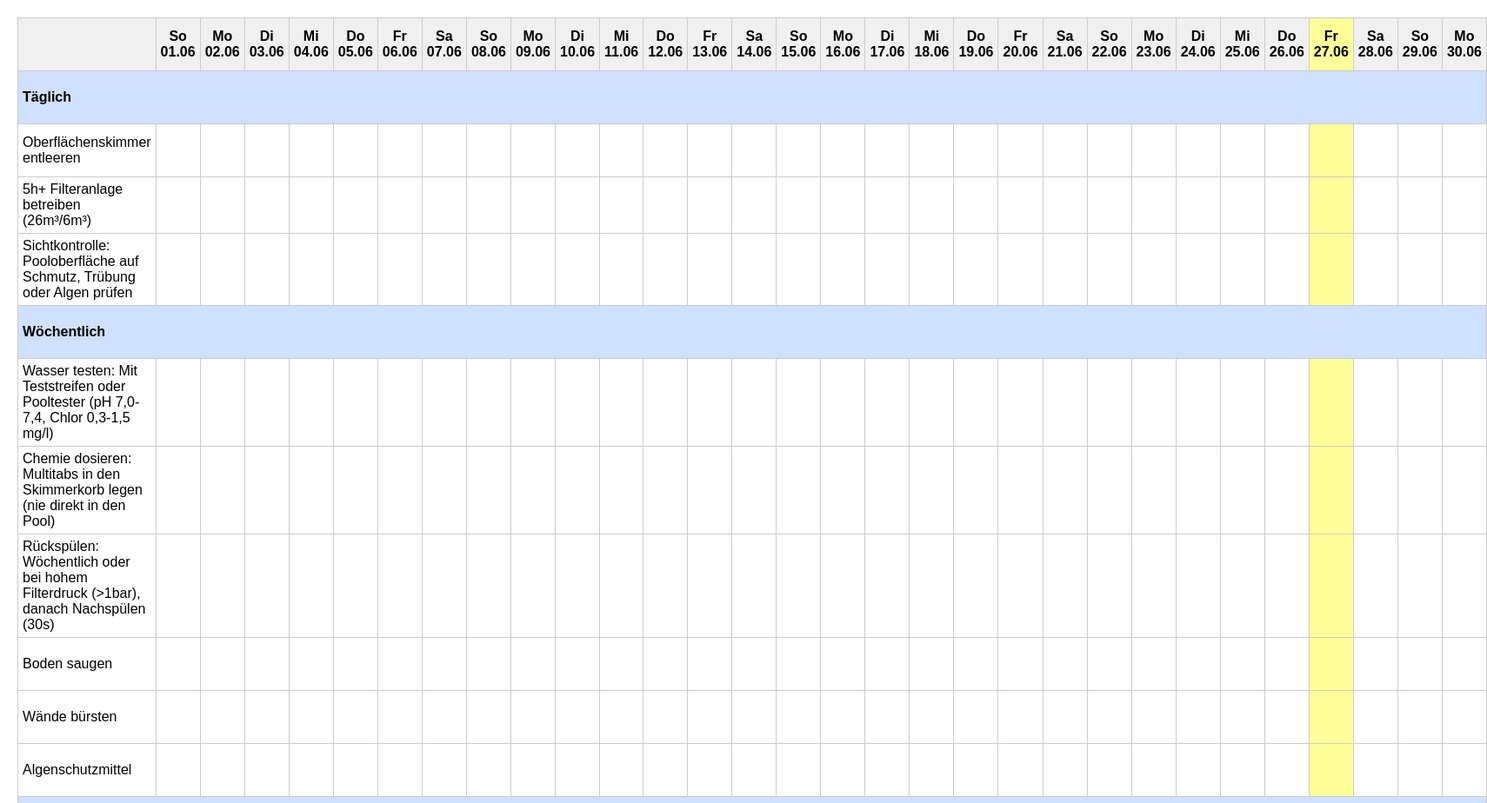
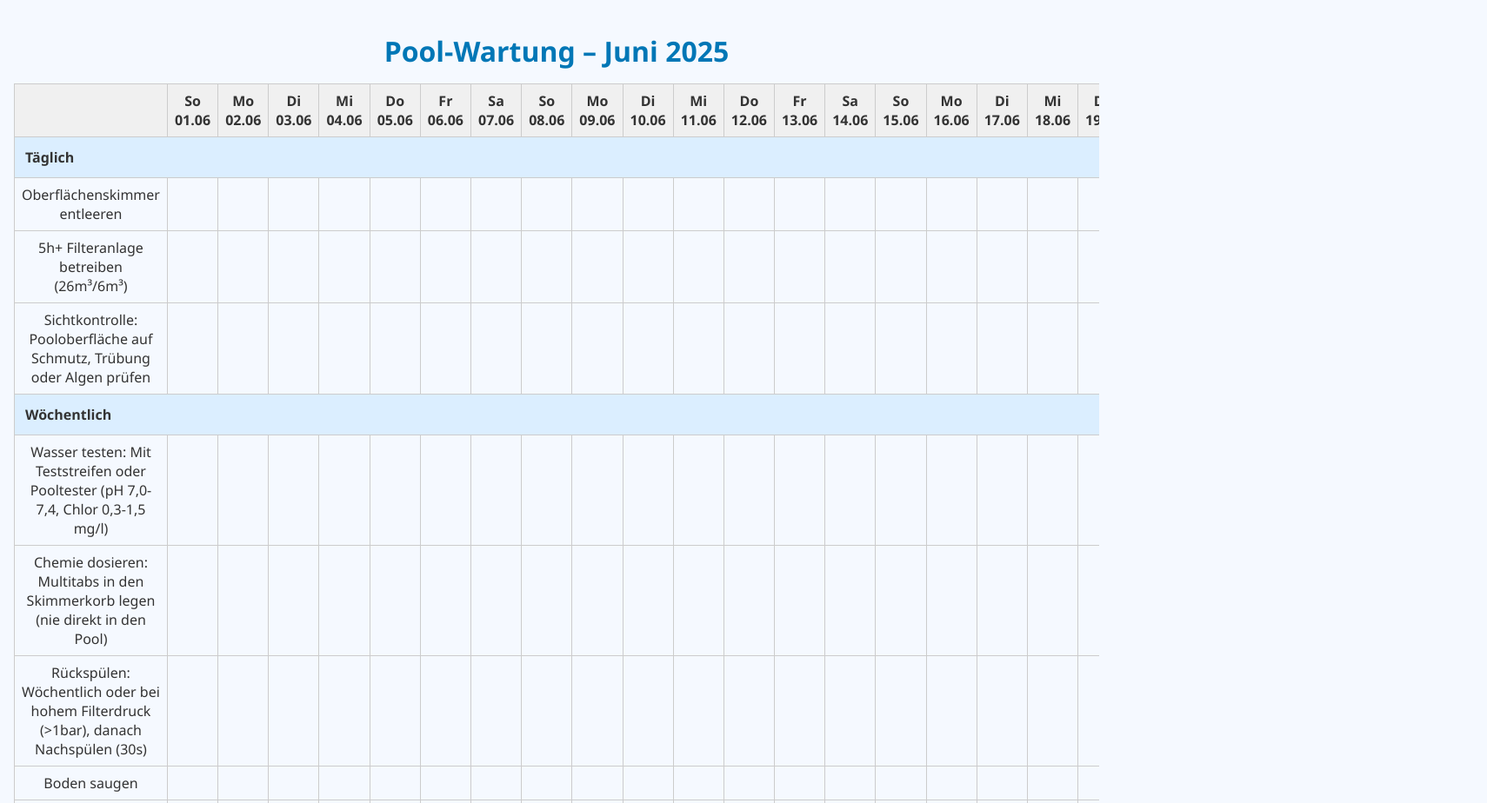
Before and after one commit to Blubbyo/Pool, a plain HTML site: page index.html in a window 1280 px wide. Shown: the top 924 px of the page at 87% size, 1710 px wide, since content can reach past the window. Drawn offline with Linux system fonts and the light colour scheme.

Commit message:
Add files via upload

```diff
--- a/index.html
+++ b/index.html
@@ -5,104 +5,16 @@
   <title>Pool-Wartungstabelle</title>
   <link rel="stylesheet" href="styles.css">
   <link rel="icon" type="image/png" href="pool.png">
+  <meta name="viewport" content="width=device-width, initial-scale=1.0">
 </head>
 <body>
-  <table id="poolTable"></table>
-  <script>
-    const tasks = {
-      "Täglich": [
-        'Oberflächenskimmer entleeren',
-        '5h+ Filteranlage betreiben (26m³/6m³)',
-        'Sichtkontrolle: Pooloberfläche auf Schmutz, Trübung oder Algen prüfen'
-      ],
-      "Wöchentlich": [
-        'Wasser testen: Mit Teststreifen oder Pooltester (pH 7,0-7,4, Chlor 0,3-1,5 mg/l)',
-        'Chemie dosieren: Multitabs in den Skimmerkorb legen (nie direkt in den Pool)',
-        'Rückspülen: Wöchentlich oder bei hohem Filterdruck (>1bar), danach Nachspülen (30s)',
-        'Boden saugen',
-		'Wände bürsten',
-        'Algenschutzmittel'
-      ],
-      "Sonstiges": [
-        'Skimmerhöhe regelmäßig kontrollieren',
-        'Bei Rückspülung: Skimmerkorb leeren, da darin oft feiner Schmutz gesammelt wird'
-      ]
-    };
+  <main class="container">
+    <h1>Pool-Wartung – <span id="monthYear"></span></h1>
+    <div class="table-wrapper">
+      <table id="poolTable"></table>
+    </div>
+  </main>
 
-    const table = document.getElementById("poolTable");
-    const today = new Date();
-    const year = today.getFullYear();
-    const month = today.getMonth();
-	const dayToday = today.getDate();
-    const daysInMonth = new Date(year, month + 1, 0).getDate();
-
-    // Generate header row
-    const headerRow = document.createElement("tr");
-    const emptyCell = document.createElement("th");
-    emptyCell.textContent = "";
-    headerRow.appendChild(emptyCell);
-    for (let d = 1; d <= daysInMonth; d++) {
-      const th = document.createElement("th");
-      const date = new Date(year, month, d);
-      const weekday = date.toLocaleDateString('de-DE', { weekday: 'short' });
-      th.textContent = `${weekday}\n${d.toString().padStart(2, '0')}.${(month+1).toString().padStart(2, '0')}`;
-      if (d === dayToday) {
-        th.classList.add("today-column");
-      }
-      headerRow.appendChild(th);
-    }
-    table.appendChild(headerRow);
-
-    const cookieKey = `poolTable_${year}-${month+1}`;
-    const savedClicks = JSON.parse(localStorage.getItem(cookieKey) || '{}');
-
-    let rowIndex = 0;
-
-    for (const [category, items] of Object.entries(tasks)) {
-      const sectionRow = document.createElement("tr");
-      const sectionCell = document.createElement("td");
-      sectionCell.colSpan = daysInMonth + 1;
-      sectionCell.textContent = category;
-      sectionCell.classList.add("section-header");
-      sectionRow.appendChild(sectionCell);
-      table.appendChild(sectionRow);
-
-      items.forEach(task => {
-        const row = document.createElement("tr");
-        const taskCell = document.createElement("td");
-        taskCell.textContent = task;
-        row.appendChild(taskCell);
-
-        for (let d = 1; d <= daysInMonth; d++) {
-          const cell = document.createElement("td");
-          const cellId = `${rowIndex}_${d}`;
-          if (savedClicks[cellId]) {
-            cell.classList.add("clicked");
-            cell.textContent = "\u2713";
-          }
-          if (d === dayToday) {
-            cell.classList.add("today-column");
-          }
-          cell.addEventListener("click", () => {
-            cell.classList.toggle("clicked");
-            cell.textContent = cell.classList.contains("clicked") ? "\u2713" : "";
-            savedClicks[cellId] = cell.classList.contains("clicked");
-            localStorage.setItem(cookieKey, JSON.stringify(savedClicks));
-          });
-          row.appendChild(cell);
-        }
-        table.appendChild(row);
-        rowIndex++;
-      });
-    }
-
-    // Cleanup old month cookie
-    const allKeys = Object.keys(localStorage);
-    allKeys.forEach(key => {
-      if (key.startsWith("poolTable_") && key !== cookieKey) {
-        localStorage.removeItem(key);
-      }
-    });
-  </script>
+  <script src="script.js" defer></script>
 </body>
 </html>
--- /dev/null
+++ b/script.js
@@ -0,0 +1,106 @@
+document.addEventListener("DOMContentLoaded", () => {
+  const tasks = {
+    "Täglich": [
+      'Oberflächenskimmer entleeren',
+      '5h+ Filteranlage betreiben (26m³/6m³)',
+      'Sichtkontrolle: Pooloberfläche auf Schmutz, Trübung oder Algen prüfen'
+    ],
+    "Wöchentlich": [
+      'Wasser testen: Mit Teststreifen oder Pooltester (pH 7,0-7,4, Chlor 0,3-1,5 mg/l)',
+      'Chemie dosieren: Multitabs in den Skimmerkorb legen (nie direkt in den Pool)',
+      'Rückspülen: Wöchentlich oder bei hohem Filterdruck (>1bar), danach Nachspülen (30s)',
+      'Boden saugen',
+      'Wände bürsten',
+      'Algenschutzmittel'
+    ],
+	"Monatlich": [
+	],
+    "Sonstiges": [
+      'Skimmerhöhe regelmäßig kontrollieren',
+      'Bei Rückspülung: Skimmerkorb leeren, da darin oft feiner Schmutz gesammelt wird'
+    ]
+  };
+
+  const table = document.getElementById("poolTable");
+  const today = new Date();
+  const year = today.getFullYear();
+  const month = today.getMonth();
+  const dayToday = today.getDate();
+  const daysInMonth = new Date(year, month + 1, 0).getDate();
+  const monthYearText = today.toLocaleDateString('de-DE', { month: 'long', year: 'numeric' });
+
+  document.getElementById("monthYear").textContent = monthYearText;
+
+  const cookieKey = `poolTable_${year}-${month + 1}`;
+  const savedClicks = JSON.parse(localStorage.getItem(cookieKey) || '{}');
+
+  let rowIndex = 0;
+
+  const createHeaderRow = () => {
+    const headerRow = document.createElement("tr");
+    const emptyCell = document.createElement("th");
+    headerRow.appendChild(emptyCell);
+
+    for (let d = 1; d <= daysInMonth; d++) {
+      const th = document.createElement("th");
+      const date = new Date(year, month, d);
+      const weekday = date.toLocaleDateString('de-DE', { weekday: 'short' });
+      th.textContent = `${weekday}\n${String(d).padStart(2, '0')}.${String(month + 1).padStart(2, '0')}`;
+      if (d === dayToday) th.classList.add("today-column");
+      headerRow.appendChild(th);
+    }
+    table.appendChild(headerRow);
+  };
+
+  const createTaskRows = () => {
+    for (const [category, items] of Object.entries(tasks)) {
+      const sectionRow = document.createElement("tr");
+      sectionRow.classList.add("section-header");
+      const sectionCell = document.createElement("td");
+      sectionCell.colSpan = daysInMonth + 1;
+      sectionCell.textContent = category;
+      sectionRow.appendChild(sectionCell);
+      table.appendChild(sectionRow);
+
+      items.forEach(task => {
+        const row = document.createElement("tr");
+        const taskCell = document.createElement("td");
+        taskCell.textContent = task;
+        row.appendChild(taskCell);
+
+        for (let d = 1; d <= daysInMonth; d++) {
+          const cellId = `${rowIndex}_${d}`;
+          const cell = document.createElement("td");
+          if (savedClicks[cellId]) {
+            cell.classList.add("clicked");
+            cell.textContent = "✓";
+          }
+          if (d === dayToday) cell.classList.add("today-column");
+
+          cell.addEventListener("click", () => {
+            cell.classList.toggle("clicked");
+            cell.textContent = cell.classList.contains("clicked") ? "✓" : "";
+            savedClicks[cellId] = cell.classList.contains("clicked");
+            localStorage.setItem(cookieKey, JSON.stringify(savedClicks));
+          });
+
+          row.appendChild(cell);
+        }
+        table.appendChild(row);
+        rowIndex++;
+      });
+    }
+  };
+
+  const cleanupOldCookies = () => {
+    for (const key of Object.keys(localStorage)) {
+      if (key.startsWith("poolTable_") && key !== cookieKey) {
+        localStorage.removeItem(key);
+      }
+    }
+  };
+
+  createHeaderRow();
+  createTaskRows();
+  cleanupOldCookies();
+});
--- a/styles.css
+++ b/styles.css
@@ -1,36 +1,77 @@
+:root {
+  --bg: #f5f9ff;
+  --highlight: #e0f7fa;
+  --primary: #0077b6;
+  --done: #4caf50;
+  --section-bg: #dbeeff;
+}
+
 body {
-  font-family: Arial, sans-serif;
-  margin: 20px;
+  margin: 0;
+  font-family: 'Segoe UI', sans-serif;
+  background: var(--bg);
+  color: #333;
 }
+
+.container {
+  max-width: 100%;
+  padding: 1rem;
+}
+
+h1 {
+  text-align: center;
+  color: var(--primary);
+  margin-bottom: 1rem;
+}
+
+.table-wrapper {
+  overflow-x: auto;
+}
+
 table {
   border-collapse: collapse;
   width: 100%;
-  /*table-layout: fixed;*/
+  min-width: 900px;
 }
+
 th, td {
   border: 1px solid #ccc;
+  padding: 0.5rem;
   text-align: center;
-  padding: 5px;
-  cursor: pointer;
-  height: 50px;
 }
+
 th {
-  background-color: #f0f0f0;
+  background: #f0f0f0;
+  font-weight: bold;
+  white-space: pre-line;
 }
-td.clicked {
-  background-color: #c8f7c5;
-}
-.section-header {
-  background-color: #d0e0ff;
+
+.section-header td {
+  background: var(--section-bg);
   font-weight: bold;
   text-align: left;
+  padding: 0.75rem;
 }
-td:first-child {
-  text-align: left;
-  width: 300px;
-  white-space: normal;
-  word-wrap: break-word;
+
+.clicked {
+  background-color: var(--done);
+  color: white;
+  font-weight: bold;
 }
+
 .today-column {
-  background-color: #ffff99;
+  background-color: var(--highlight);
 }
+
+/* Erste Spalte fixieren */
+td:first-child, th:first-child {
+  position: sticky;
+  left: 0;
+
+  z-index: 2;
+}
+
+/* Erhöhte Priorität für den Header */
+th:first-child {
+  z-index: 3;
+}
```
